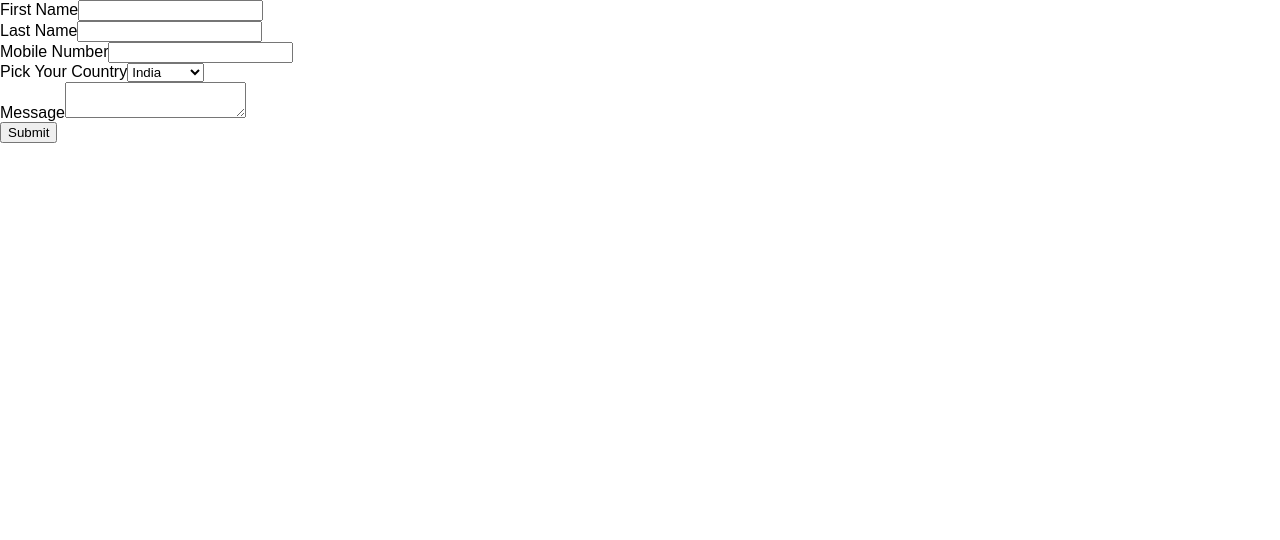
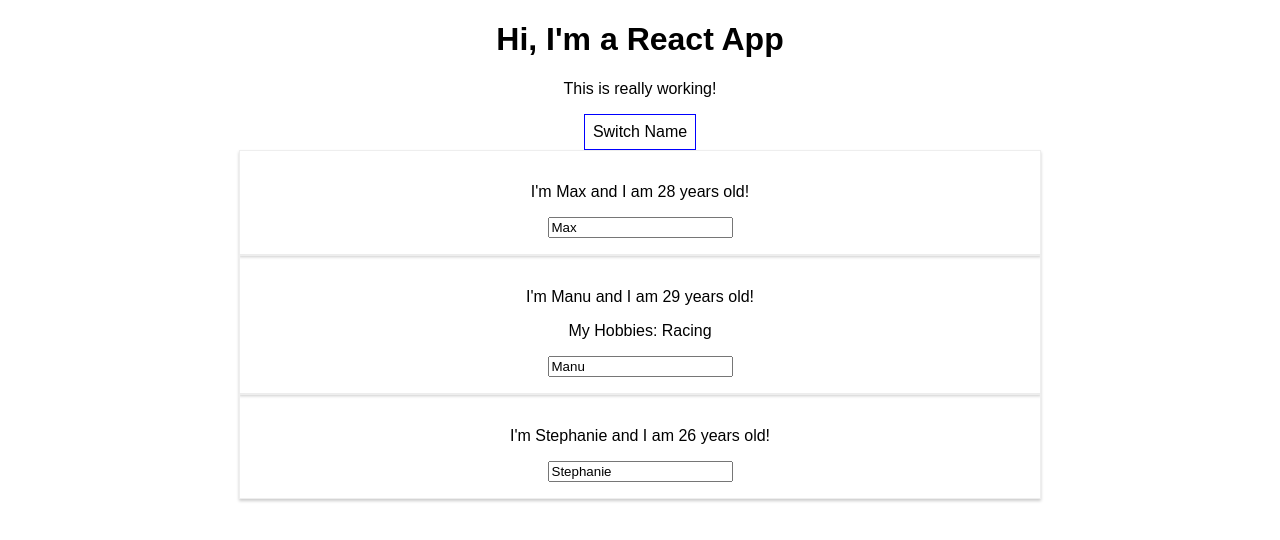
Before and after one commit to pamnanaimanish169/create-react-practice, a React (Create React App) app: page / in a window 1280 px wide. Shown: the top 540 px of the page. Built offline with nearby package versions, Linux system fonts and the light colour scheme.

Commit message:
Two Way binding in React

```diff
--- a/src/App.css
+++ b/src/App.css
@@ -1,46 +1,3 @@
 .App {
   text-align: center;
 }
-
-.App-logo {
-  animation: App-logo-spin infinite 20s linear;
-  height: 80px;
-}
-
-.App-header {
-  background-color: #222;
-  height: 150px;
-  padding: 20px;
-  color: white;
-}
-
-.App-title {
-  font-size: 1.5em;
-}
-
-.App-intro {
-  font-size: large;
-}
-
-@keyframes App-logo-spin {
-  from { transform: rotate(0deg); }
-  to { transform: rotate(360deg); }
-}
-
-/* Table */
-table {
-  font-family: arial, sans-serif;
-  border-collapse: collapse;
-  width: 100%;
-}
-
-td, th {
-  border: 1px solid #dddddd;
-  text-align: left;
-  padding: 8px;
-}
-
-tr:nth-child(even) {
-  background-color: #dddddd;
-}
-/* Table */
--- a/src/App.js
+++ b/src/App.js
@@ -1,108 +1,86 @@
-import React, { useState } from 'react';
+import React, { Component } from 'react';
 import './App.css';
 import Person from './Person/Person';
 
-function  App() {
+class App extends Component {
+  state = {
+    persons: [
+      { name: 'Max', age: 28 },
+      { name: 'Manu', age: 29 },
+      { name: 'Stephanie', age: 26 }
+    ],
+    otherState: 'some other value'
+  };
 
-  // Set the initial state/values of the form
-  const [data,  setData]  = useState({
-    firstname : '',
-    lastname  : '',
-    number  : '',
-    message : '',
-    country : ''
-  });
-
-  const [form,  setForm]  = useState({
-    firstname : '',
-    lastname  : '',
-    number  : '',
-    message : '',
-    country : ''
-  });
-
-  const [submit,  submitted]  = useState(false);
-
-  const printValues = e =>  {
-    e.preventDefault();
-    setForm({
-      firstname : data.firstname,
-      lastname  : data.lastname,
-      number  : data.number,
-      message : data.message,
-      country : data.country
-    });
-    submitted(true);
-  }
-
-  const updateField = e =>  {
-    setData({
-      ...data,
-      [e.target.name] : e.target.value
+  switchNameHandler = (newName) => {
+    // console.log('Was clicked!');
+    // DON'T DO THIS: this.state.persons[0].name = 'Maximilian';
+    this.setState({
+      persons: [
+        { name: 'Maximilian', age: 28 },
+        { name: 'Manu', age: 29 },
+        { name: 'Stephanie', age: 27 }
+      ]
     });
   };
 
-  return(
-    <div>
-      <form onSubmit={printValues}>
-        <label>
-          First Name
-          <input
-          value={data.firstname}
-          name="firstname"
-          onChange={updateField}
-          />
-        </label>
-        <br />
-        <label>
-          Last  Name
-          <input
-          value={data.lastname}
-          name="lastname"
-          onChange={updateField}
-          />
-        </label>
-        <br />
-        <label>
-          Mobile  Number
-          <input
-          type="number"
-          value={data.number}
-          name="number"
-          onChange={updateField}
-          />
-        </label>
-        <br />
-        <label>
-          Pick Your Country
-          <select value={data.country}  name="country" onChange={updateField}>
-            <option value="india">India</option>
-            <option value="usa">USA</option>
-            <option value="britian">England</option>
-            <option value="australia">Australia</option>
-            <option value="germany">Germany</option>
-          </select>
-        </label>
-        <br />
-        <label>
-          Message
-          <textarea
-          value={data.message}
-          name="message"
-          onChange={updateField}
-          />
-        </label>
-        <br />
-        <button>Submit</button>
-      </form>
+  nameChangedHandler  = (event) =>  {
+    this.setState({
+      persons : [
+        { name  : 'Max',  age : 28},
+        { name  : event.target.value, age : 29},
+        { name  : 'Stephanie',  age : 26}
+      ]
+    });
+  };
 
-      <p>{submit?form.firstname:null}</p>
-      <p>{submit?form.lastname:null}</p>
-      <p>{submit?form.number:null}</p>
-      <p>{submit?form.country:null}</p>
-      <p>{submit?form.message:null}</p>
-    </div>
-  );
+  stephanieNameChangedHandler = (event) =>  {
+    this.setState({
+      persons : [
+        { name  : 'Max',  age : 28},
+        { name  : 'Manu', age : 29},
+        { name  : event.target.value, age : 26}
+      ]
+    });
+  };
+
+  render() {
+    const style = {
+      backgroundColor : 'white',
+      font  : 'inherit',
+      border  : '1px  solid blue',
+      padding : '8px',
+      cursor  : 'pointer'
+    };
+
+    return (
+      <div className="App">
+        <h1>Hi, I'm a React App</h1>
+        <p>This is really working!</p>
+        <button
+        style={style}
+        onClick={() =>  this.switchNameHandler('Maxmillian!!')}>Switch Name</button>
+        <Person
+          name={this.state.persons[0].name}
+          age={this.state.persons[0].age}
+        />
+        <Person
+          name={this.state.persons[1].name}
+          age={this.state.persons[1].age}
+          click={this.switchNameHandler.bind(this, 'Max!')}
+          changed={this.nameChangedHandler}
+        >
+          My Hobbies: Racing
+        </Person>
+        <Person
+          name={this.state.persons[2].name}
+          age={this.state.persons[2].age}
+          changed={this.stephanieNameChangedHandler}
+        />
+      </div>
+    );
+    // return React.createElement('div', {className: 'App'}, React.createElement('h1', null, 'Does this work now?'));
+  }
 }
 
 export default App;
--- /dev/null
+++ b/src/Person/Person.css
@@ -0,0 +1,8 @@
+.Person {
+    width: 60%;
+    margin: auto;
+    border: 1px solid   #eee;
+    box-shadow: 0 2px 3px #ccc;
+    padding: 16px;
+    text-align: center;
+}
--- a/src/Person/Person.js
+++ b/src/Person/Person.js
@@ -1,20 +1,14 @@
-import React, { Component } from 'react';
+import React from 'react';
+import  './Person.css';
 
-// Using Functinoal based Components
-const person = (props) => {
+const person = ( props ) => {
     return (
-    <div>
-        <p>I'm {props.name} and I am {props.age} years old!</p>
-        <p>{props.children}</p>
-    </div>
+        <div    className   =   "Person">
+            <p>I'm {props.name} and I am {props.age} years old!</p>
+            <p>{props.children}</p>
+            <input  type="text" onChange={props.changed} value={props.name} />
+        </div>
     )
 };
 
-// Using Class Based COmponents
-// class person extends React.Component    {
-//     render()    {
-//         return  <p>Hello I am {this.props.name} and I am {this.props.age} years old!</p>
-//     }
-// }
-
 export default person;
--- a/src/registerServiceWorker.js
+++ b/src/registerServiceWorker.js
@@ -32,21 +32,12 @@
     window.addEventListener('load', () => {
       const swUrl = `${process.env.PUBLIC_URL}/service-worker.js`;
 
-      if (isLocalhost) {
+      if (!isLocalhost) {
+        // Is not local host. Just register service worker
+        registerValidSW(swUrl);
+      } else {
         // This is running on localhost. Lets check if a service worker still exists or not.
         checkValidServiceWorker(swUrl);
-
-        // Add some additional logging to localhost, pointing developers to the
-        // service worker/PWA documentation.
-        navigator.serviceWorker.ready.then(() => {
-          console.log(
-            'This web app is being served cache-first by a service ' +
-              'worker. To learn more, visit https://goo.gl/SC7cgQ'
-          );
-        });
-      } else {
-        // Is not local host. Just register service worker
-        registerValidSW(swUrl);
       }
     });
   }
```
Also changed, not shown: src/Counter/Counter.js (deleted, +0 -23 lines), 1 other file (tests, documents, lock files or other folders).
